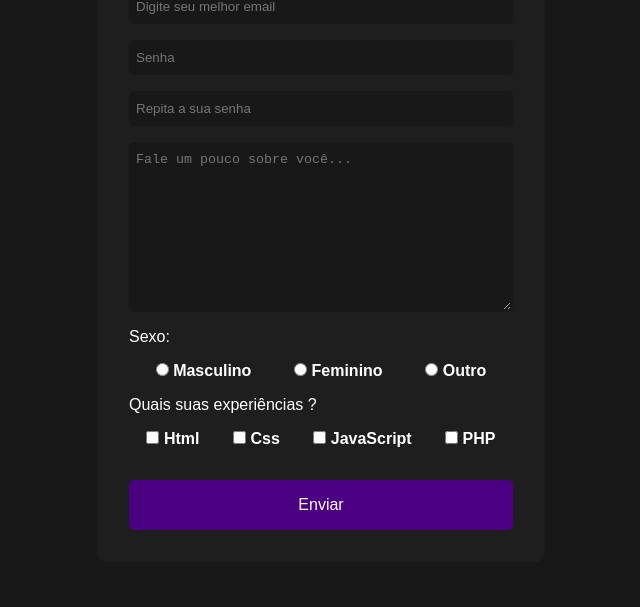
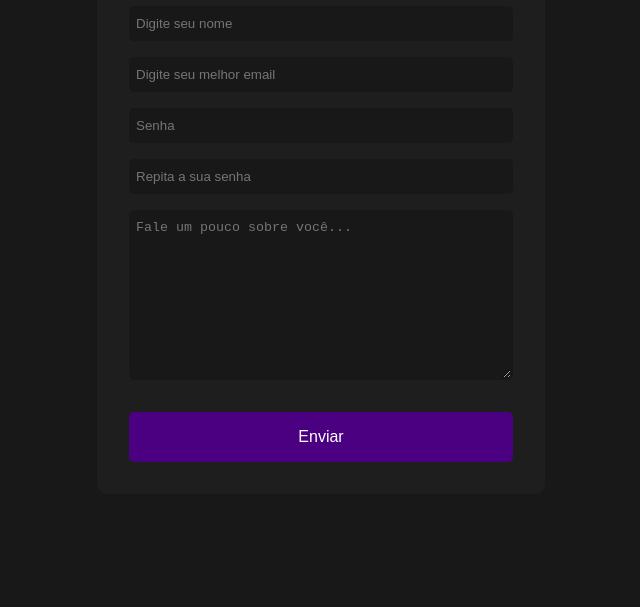
Before and after one commit to leonardo559552/atividade-11-constru--o-formulario, a plain HTML site: page index.html in a window 1280 px wide. Shown: the part 193-800 px from the top of the page, without its empty margins (319-959 px from the left). Drawn offline with Linux system fonts and the light colour scheme.

Commit message:
update-2

```diff
--- a/index.html
+++ b/index.html
@@ -9,7 +9,7 @@
 </head>
 <body>
     <div class="content">
-        <h1>Formulário 🔥</h1>
+        <h1>Formulário </h1>
         <form id="form">
             <div>
                 <input type="text" placeholder="Digite seu nome" class="inputs required" oninput="nameValidate()">
@@ -28,40 +28,8 @@
                 <span class="span-required">Senhas devem ser compatíveis</span>
             </div>
             <textarea class="inputs" name="descricao" id="descricao" cols="25" rows="10" placeholder="Fale um pouco sobre você..."></textarea>
-            <p>Sexo:</p>
-            <div class="box-select">
-                <div>
-                    <input type="radio" id="m" value="m" name="sexo">
-                    <label for="m">Masculino</label>
-                </div>
-                <div>
-                    <input type="radio" id="f" value="f" name="sexo">
-                    <label for="f">Feminino</label>
-                </div>
-                <div>
-                    <input type="radio" id="o" value="o" name="sexo">
-                    <label for="o">Outro</label>
-                </div>
-            </div>
-            <p>Quais suas experiências ?</p>
-            <div class="box-select">
-                <div>
-                    <input type="checkbox" id="html" value="html" name="experiencias">
-                    <label for="html">Html</label>
-                </div>
-                <div>
-                    <input type="checkbox" id="css" value="css" name="experiencias">
-                    <label for="css">Css</label>
-                </div>
-                <div>
-                    <input type="checkbox" id="js" value="js" name="experiencias">
-                    <label for="js">JavaScript</label>
-                </div>
-                <div>
-                    <input type="checkbox" id="php" value="php" name="experiencias">
-                    <label for="php">PHP</label>
-                </div>
-            </div>
+
+
             <button type="submit">Enviar</button>
         </form>
     </div>
```
